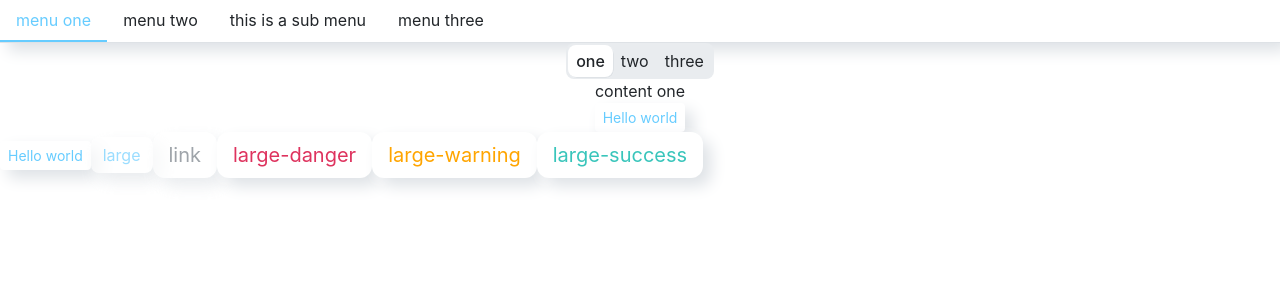
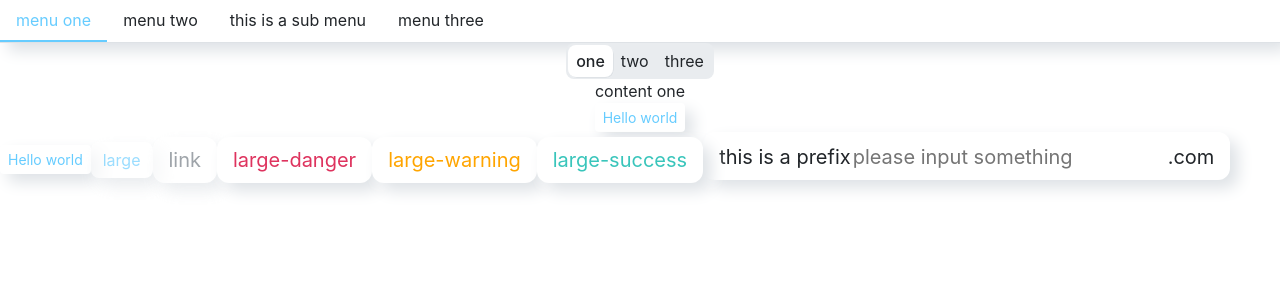
Before and after one commit to dizzy-Lee/sanft, a React (Create React App) app: page / in a window 1280 px wide. Shown: the top 300 px of the page. Built offline with nearby package versions, Linux system fonts and the light colour scheme.

Commit message:
增加input组件

```diff
--- a/src/App.tsx
+++ b/src/App.tsx
@@ -1,4 +1,4 @@
-import React from "react"
+import React, { useState } from "react"
 
 import SanButton from "./components/SanButton/button"
 import message from "./components/SanMessage/message"
@@ -7,8 +7,10 @@ import SanMenuItem from "./components/SanMenu/menuItem"
 import SanSubMenu from "./components/SanMenu/subMenu"
 import SanTabs from "./components/SanTab/tabs"
 import SanTabContent from "./components/SanTab/tabContent"
+import SanInput from "./components/SanInput/input"
 
 function App() {
+  const [changeValue, setChangeValue] = useState("")
   let count = 0
 
   return (
@@ -34,7 +36,7 @@ function App() {
         <SanTabContent title="one">
           <div>content one</div>
           <SanButton
-            size='sm'
+            size="sm"
             onClick={e => {
               e.preventDefault()
               message.info("hello")
@@ -48,7 +50,7 @@ function App() {
       </SanTabs>
 
       <SanButton
-        size='sm'
+        size="sm"
         onClick={e => {
           e.preventDefault()
           message.info("hello")
@@ -59,16 +61,11 @@ function App() {
       <SanButton btnType="primary" disabled>
         large
       </SanButton>
-      <SanButton
-        btnType="link"
-        href="https://www.baidu.com"
-        size='lg'
-        disabled
-      >
+      <SanButton btnType="link" href="https://www.baidu.com" size="lg" disabled>
         link
       </SanButton>
       <SanButton
-        size='lg'
+        size="lg"
         btnType="danger"
         onClick={() => {
           message.error("danger")
@@ -77,7 +74,7 @@ function App() {
         large-danger
       </SanButton>
       <SanButton
-        size='lg'
+        size="lg"
         btnType="warning"
         onClick={() => {
           message.warning("warning")
@@ -86,7 +83,7 @@ function App() {
         large-warning
       </SanButton>
       <SanButton
-        size='lg'
+        size="lg"
         btnType="confirm"
         onClick={() => {
           count++
@@ -95,6 +92,16 @@ function App() {
       >
         large-success
       </SanButton>
+      <SanInput
+        placeholder="please input something"
+        prefix="this is a prefix"
+        postfix=".com"
+        size="lg"
+        value={changeValue}
+        onChange={e => {
+          setChangeValue(e.target.value)
+        }}
+      />
     </div>
   )
 }
--- /dev/null
+++ b/src/components/SanInput/_style.scss
@@ -0,0 +1,52 @@
+.san-input {
+  .san-input-prefix {
+    display: inline-block;
+  }
+  input {
+    outline: none;
+    border: none;
+  }
+  display: inline-block;
+  box-sizing: content-box;
+  border: none;
+  outline-color: $primary;
+  box-shadow: $btn-box-shadow;
+  border-radius: $border-radius;
+  @include input-size(
+    $btn-padding-y,
+    $btn-padding-x,
+    1rem,
+    1.5rem,
+    $border-radius
+  );
+}
+
+.san-input:hover {
+  box-shadow: $btn-box-shadow;
+  outline-color: $primary;
+  outline-style: auto;
+}
+
+.san-input:focus {
+  border: 1px solid red;
+}
+
+.ipt-lg {
+  @include input-size(
+    $btn-padding-y-lg,
+    $btn-padding-x-lg,
+    1.25rem,
+    2rem,
+    $border-radius-lg
+  );
+}
+
+.ipt-sm {
+  @include input-size(
+    $btn-padding-y-sm,
+    $btn-padding-x-sm,
+    0.875rem,
+    1rem,
+    $border-radius-sm
+  );
+}
--- /dev/null
+++ b/src/components/SanInput/input.tsx
@@ -0,0 +1,72 @@
+import React, {
+  ChangeEvent,
+  FC,
+  InputHTMLAttributes,
+  ReactNode,
+  useRef,
+} from "react"
+import classNames from "classnames"
+
+type size = "normal" | "lg" | "sm"
+interface InputProps extends Omit<InputHTMLAttributes<HTMLElement>, "size"> {
+  className?: string
+  disabled?: boolean
+  size?: size
+  prefix?: string
+  postfix?: string
+  onChange?: (e: ChangeEvent<HTMLInputElement>) => void
+}
+
+const SanInput: FC<InputProps> = props => {
+  const inputElement = useRef<HTMLInputElement>(null)
+
+  const {
+    disabled,
+    size,
+    prefix,
+    postfix,
+    className,
+    placeholder,
+    ...restProps
+  } = props
+
+  const PrefixBanner = () => {
+    if (prefix) {
+      return <div className="san-input-prefix">{prefix}</div>
+    } else {
+      return null
+    }
+  }
+  const PostfixBanner = () => {
+    if (postfix) {
+      return <div className="san-input-prefix">{postfix}</div>
+    } else {
+      return null
+    }
+  }
+
+  const handleFocusOnInput = () => {
+    if (inputElement.current) {
+      inputElement.current.focus()
+    }
+  }
+
+  const classes = classNames("san-input", className, {
+    [`ipt-${size}`]: size,
+    [`ipt-${disabled}`]: disabled,
+  })
+  return (
+    <div className={classes} onClick={handleFocusOnInput}>
+      <PrefixBanner />
+      <input ref={inputElement} placeholder={placeholder} {...restProps} />
+      <PostfixBanner />
+    </div>
+  )
+}
+
+SanInput.defaultProps = {
+  disabled: false,
+  size: "normal",
+}
+
+export default SanInput
--- a/src/styles/_mixin.scss
+++ b/src/styles/_mixin.scss
@@ -7,3 +7,11 @@
 @mixin button-style($color) {
   color: $color;
 }
+
+@mixin input-size($padding-y, $padding-x, $font-size, $height, $border-radius) {
+  padding: $padding-y $padding-x;
+  font-size: $font-size;
+  line-height: $height;
+  height: $height;
+  border-radius: $border-radius;
+}
--- a/src/styles/index.scss
+++ b/src/styles/index.scss
@@ -1,5 +1,5 @@
 //基础样式
-@import "basicstyle";
+@import "basic";
 
 //浏览器统一样式
 @import "initialize";
@@ -20,4 +20,7 @@
 @import "../components/SanMenu/style";
 
 //tabs样式
-@import "../components/SanTab/style"
+@import "../components/SanTab/style";
+
+//input样式
+@import "../components//SanInput/style";
```
Also changed, not shown: src/components/Transition/transition.tsx (deleted, +0 -35 lines), src/styles/_basic.scss (renamed from src/styles/_basicstyle.scss), 2 other files (tests, documents, lock files or other folders).
